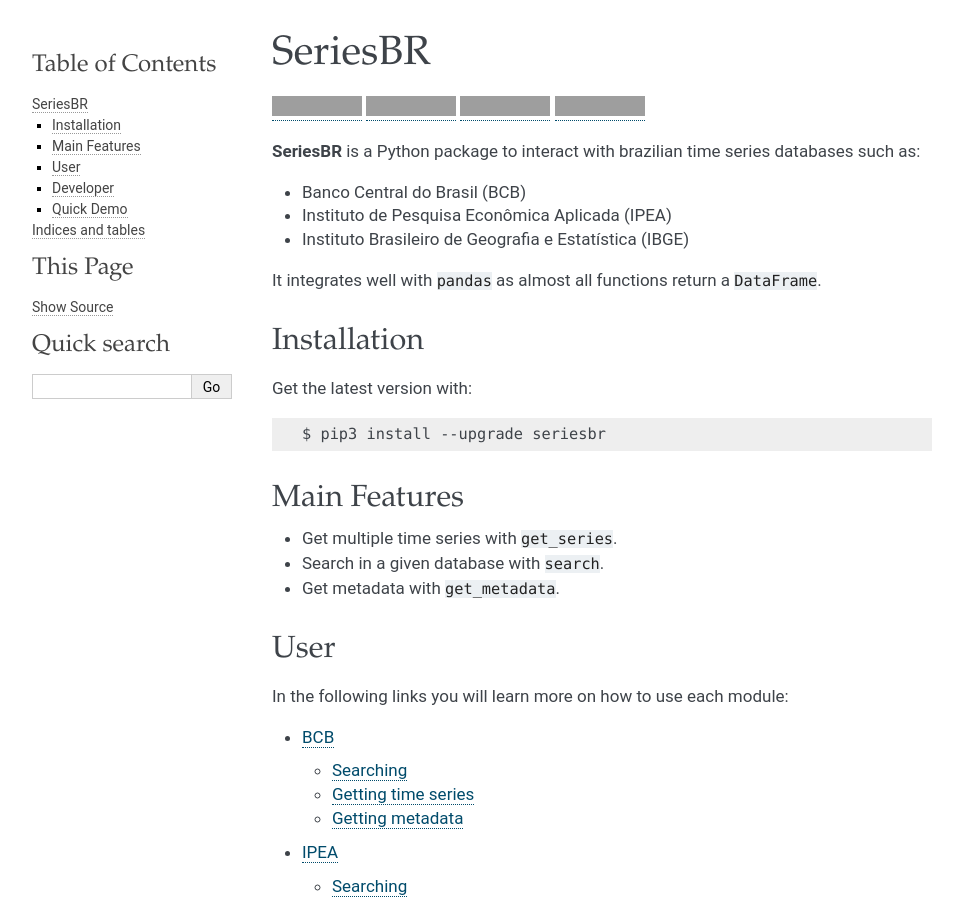
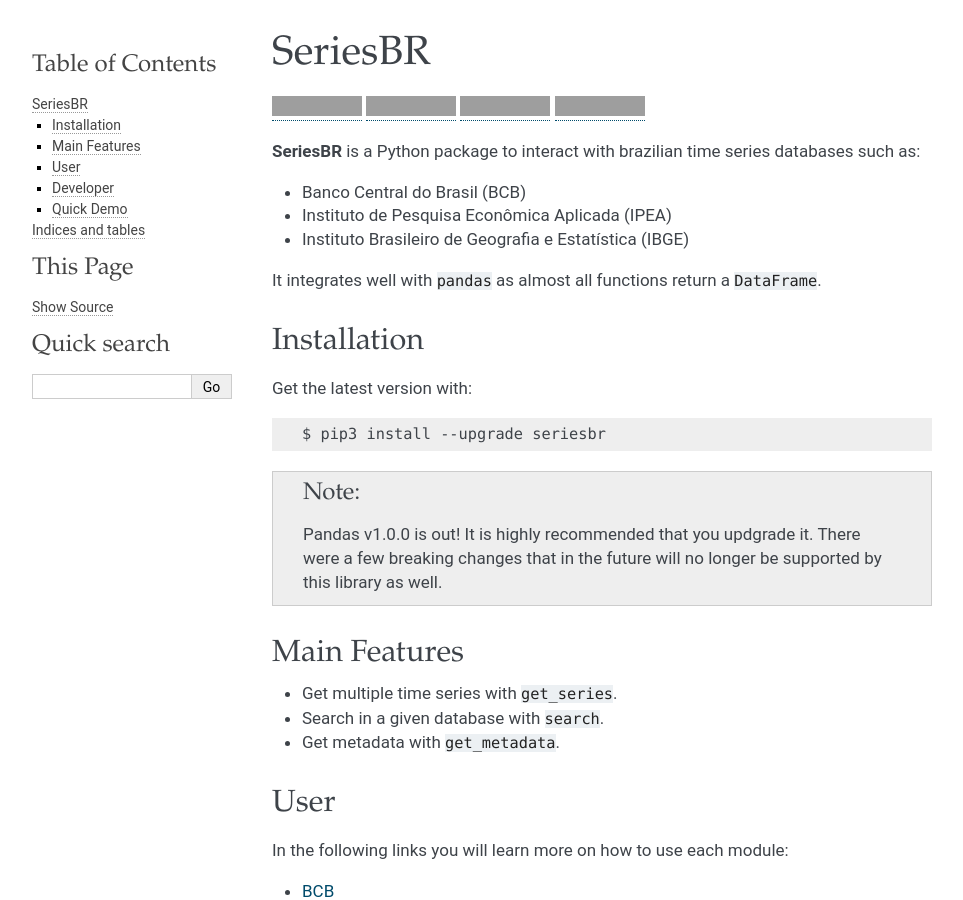
Before and after one commit to phelipetls/seriesbr, a Sphinx documentation site: the page built from docs/source/index.rst, in a window 1280 px wide and 900 px high, cut to the strip 0-900 px from the top of the window. Shown: the whole strip, without its empty margins (148-1111 px from the left). Built offline with Sphinx 7.4.7, drawn with Linux system fonts in a browser that asks for light colours; grey boxes are pictures that could not be loaded.

Commit message:
update docs

```diff
--- a/docs/source/index.rst
+++ b/docs/source/index.rst
@@ -27,6 +27,12 @@
 .. code::
 
    $ pip3 install --upgrade seriesbr
+
+.. note::
+
+    Pandas v1.0.0 is out! It is highly recommended that you updgrade it.
+    There were a few breaking changes that in the future will no longer be
+    supported by this library as well.
 
 
 Main Features
```
Also changed, not shown: README.org (+7 -7 lines), docs/source/demos/IBGE.rst (+14 -9 lines).
